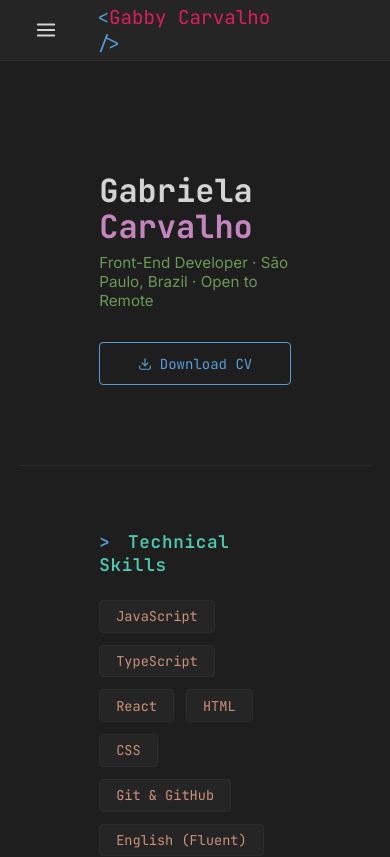
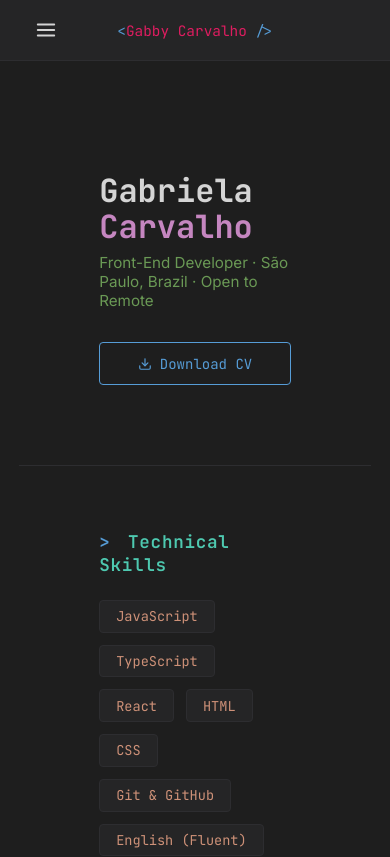
Before and after one commit to GabbyCarvalho/gabriela-portfolio, a React (Vite) app: page /gabriela-portfolio/resume in a window 390 px wide. Shown: the top 857 px of the page. Built offline with nearby package versions, Linux system fonts and the light colour scheme.

Commit message:
fix mobile version styles

```diff
--- a/src/index.css
+++ b/src/index.css
@@ -42,6 +42,7 @@ body {
     position: absolute;
     left: 50%;
     transform: translateX(-50%);
+    white-space: nowrap;
 }
 
 .bracket { color: var(--accent-blue); }
@@ -94,6 +95,11 @@ body {
 
 /* ── Tablet + Mobile (max 1024px) ── */
 @media (max-width: 1024px) {
+
+    .logo {
+        font-size: 0.95rem;
+    }
+
     .topbar {
         padding: 1rem 2rem;
     }
@@ -163,3 +169,10 @@ body {
         to   { opacity: 1; transform: translateY(0); }
     }
 }
+
+@media (max-width: 768px) {
+    .logo {
+        font-size: 0.9rem;
+        white-space: nowrap;
+    }
+}
```
